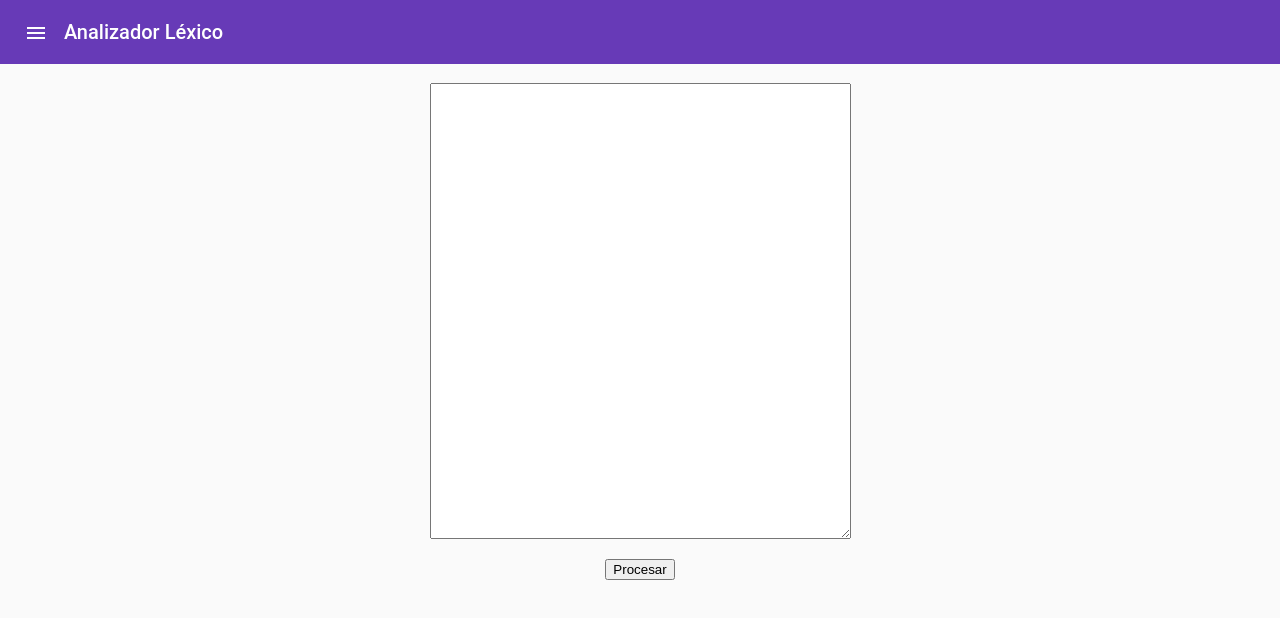
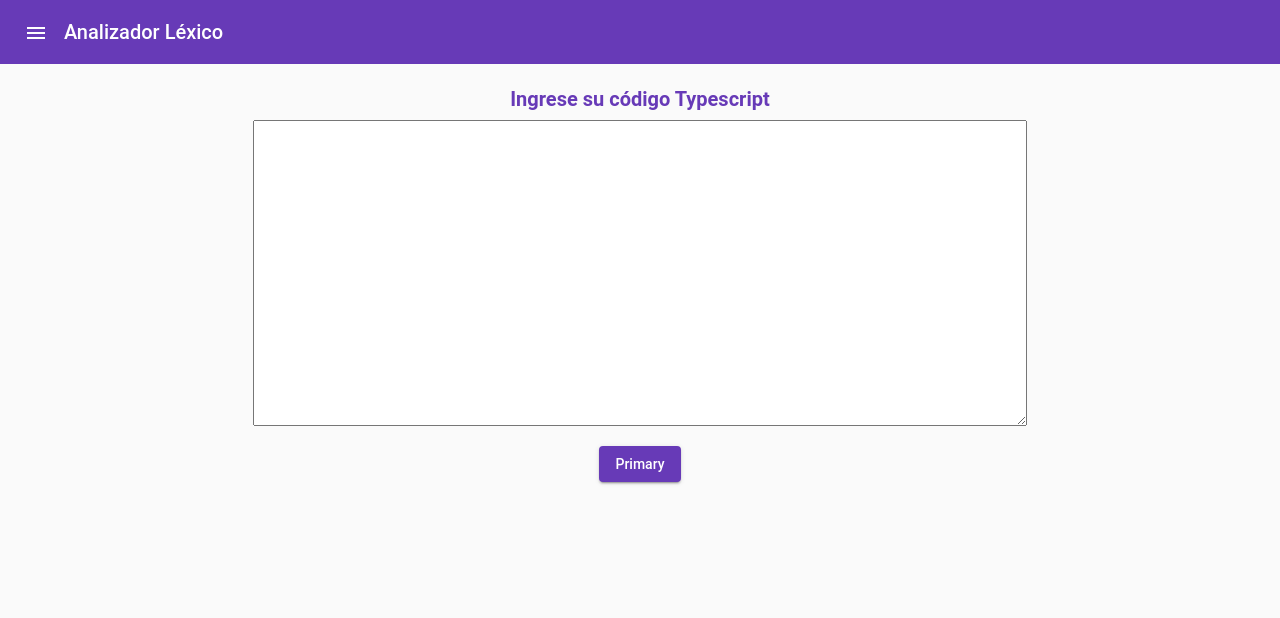
Before and after one commit to jupabass89/LexicalAnalyzer, an Angular app: page / in a window 1280 px wide. Shown: the top 618 px of the page. Built offline with nearby package versions, Linux system fonts and the light colour scheme.

Commit message:
refactor: changing some styles at the analyzer component layout

```diff
--- a/src/app/analyzer/analyzer.component.html
+++ b/src/app/analyzer/analyzer.component.html
@@ -1,12 +1,19 @@
 <article>
   <form class="main-form" [formGroup]="mainForm" (ngSubmit)="onSubmit()">
-    <textarea name="text-input" id="text-input" cols="50" rows="30" formControlName="textArea"></textarea>
-    <button class="process-button">Procesar</button>
+    <h1 class="mat-h2 analyzer-title" color="primary">Ingrese su código Typescript</h1>
+    <textarea class="text-area" name="text-input" id="text-input" formControlName="textArea"></textarea>
+    <button class="process-button" mat-raised-button color="primary">Primary</button>
   </form>
 </article>
-<article class="main-list" *ngIf="showList">
-  <div *ngFor="let token of tokenList" class="token" >
-    <div class="token-div">{{ token }}</div>
-    <div class="token-div"> - </div>
-  </div>
-</article>
+<mat-card class="main-list" *ngIf="showList">
+  <mat-card *ngFor="let token of tokenList" class="token">
+    <div class="token-field" style="margin-right: 15px;">
+      <div class="analyzer-title">valor</div>
+      <div class="analyzer-value" >{{ token }}</div>
+    </div>
+    <div class="token-field">
+      <div class="analyzer-title">tipo</div>
+      <div> - </div>
+    </div>
+  </mat-card>
+</mat-card>
--- a/src/app/analyzer/analyzer.component.scss
+++ b/src/app/analyzer/analyzer.component.scss
@@ -1,5 +1,5 @@
 :host {
-  padding: 10px;
+  padding: 50px;
 }
 
 .main-form {
@@ -12,26 +12,52 @@
   }
 }
 
+.text-area {
+  width: 60%;
+  height: 300px;
+}
+
+.analyzer-title {
+  margin-bottom: 5px;
+  font-weight: bold;
+  color: #673ab7;
+}
+
+.analyzer-value {
+  &::before {
+    content: "";
+    position: absolute;
+    height: 34px;
+    top: 10px;
+    right: -8px;
+    border-right: #673ab7 dashed 1px;
+  }
+}
+
 .main-list {
+  margin: 20px 50px;
   display: flex;
   flex-direction: row;
   flex-wrap: wrap;
-  border: 2px dashed black;
-  border-radius: 2px;
+  border: 1px solid rgb(211, 207, 207);
+  border-radius: 4px;
   overflow: scroll;
   height: 340px;
+  text-align: center;
 
   .token {
+    background-color: rgb(248, 224, 9);
     display: flex;
     flex-direction: row;
-    padding: 10px;
+    padding: 5px;
     width: max-content;
     height: max-content;
+    margin: 10px;
+    font-size: small;
 
-    .token-div {
-      padding: 10px;
-      border: 2px black solid;
-      border-radius: 2px;
+    .token-field {
+      margin: 0 5px 10px 0;
+      position: relative;
     }
   }
 }
--- a/src/app/analyzer/analyzer.module.ts
+++ b/src/app/analyzer/analyzer.module.ts
@@ -3,6 +3,7 @@ import { CommonModule } from '@angular/common';
 import { AnalyzerComponent } from './analyzer.component';
 import { ReactiveFormsModule } from '@angular/forms';
 import { BrowserModule } from '@angular/platform-browser';
+import { DemoMaterialModule } from '../material-module';
 
 @NgModule({
   declarations: [
@@ -11,7 +12,8 @@ import { BrowserModule } from '@angular/platform-browser';
   imports: [
     CommonModule,
     BrowserModule,
-    ReactiveFormsModule
+    ReactiveFormsModule,
+    DemoMaterialModule
   ],
   exports: [AnalyzerComponent]
 })
```
